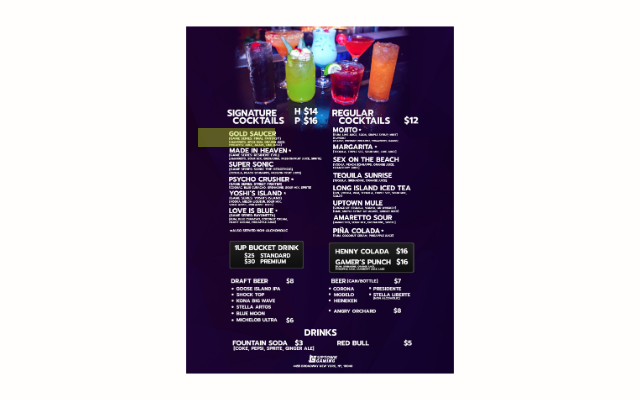
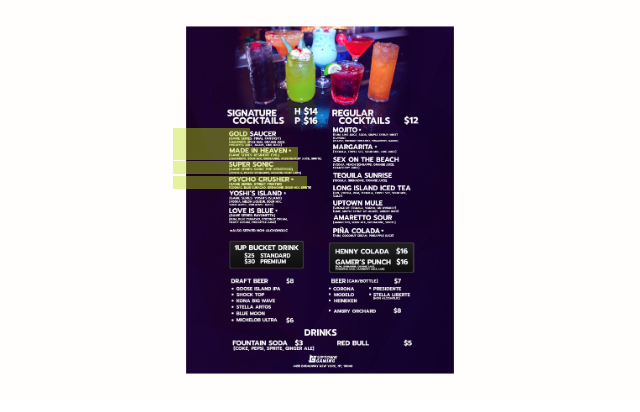
Before and after one commit to eotoalex/qr_wa_86thewait, a Next.js app: page / in a window 1280 px wide. Shown: the top 412 px of the page, without its empty margins (0-640 px from the left). Built offline with nearby package versions, Linux system fonts and the light colour scheme.

Commit message:
messing around with the aspect ration.

```diff
--- a/src/app/page.js
+++ b/src/app/page.js
@@ -12,7 +12,7 @@ export default function Home() {
   const handleClose = () => setShow(false);
   const handleShow = () => setShow(true);
   const handlePageRoutes = () => router.push('/orderPage');
-  const log = () => console.log(screenSize)
+  const log = () => console.log("Clcik works")
   const router = useRouter();
 
 
@@ -20,8 +20,6 @@ export default function Home() {
     width: typeof window !== 'undefined' ? window.innerWidth : 0,
     height: typeof window !== 'undefined' ? window.innerHeight : 0,
   });
-  // const screenWidth = screenSize.width;
-  // const screenHeight =screenSize.height;
 
   useEffect( () => {
       const handleResize = () => {
@@ -48,7 +46,7 @@ const container = {
   }
   const containerStyle = {
     position: 'relative',
-  aspectRatio: '11 / 9',
+    aspectRatio: '9 / 9',
     overflow: 'hidden',
     backgroundColor: 'rgb(255, 254, 253)',
     // width: '622px',
@@ -73,12 +71,60 @@ const imageLayer = {
     padding:'0',
 
   };
-const overlayStyle = {
+  const goldSaucer = {
     position: 'absolute',
     top: '32%',
-  left: '31%',
+    left: '27%',
     width: '12%',
     height: '4.7%',
+    backgroundColor: 'rgba(189, 222, 20, 0.4)',
+    display: 'flex',
+    justifyContent: 'center',
+    alignItems: 'center',
+    color: 'white',
+    fontSize: '24px',
+    zIndex: 1,
+    cursor: 'pointer',
+
+  };
+  const madeInHeaven = {
+    position: 'absolute',
+    top: '36.8%',
+    left: '27%',
+    width: '19.5%',
+    height: '3.3%',
+    backgroundColor: 'rgba(189, 222, 20, 0.4)',
+    display: 'flex',
+    justifyContent: 'center',
+    alignItems: 'center',
+    color: 'white',
+    fontSize: '24px',
+    zIndex: 1,
+    cursor: 'pointer',
+
+  };
+  const superSonic = {
+    position: 'absolute',
+    top: '40.2%',
+    left: '27%',
+    width: '19.5%',
+    height: '3.4%',
+    backgroundColor: 'rgba(189, 222, 20, 0.4)',
+    display: 'flex',
+    justifyContent: 'center',
+    alignItems: 'center',
+    color: 'white',
+    fontSize: '24px',
+    zIndex: 1,
+    cursor: 'pointer',
+
+  };
+  const psychoCrusher = {
+    position: 'absolute',
+    top: '43.9%',
+    left: '27%',
+    width: '21%',
+    height: '3.4%',
     backgroundColor: 'rgba(189, 222, 20, 0.4)',
     display: 'flex',
     justifyContent: 'center',
@@ -102,10 +148,26 @@ const overlayStyle = {
           />
         {/* Overlay 1 */}
         <div
-        style={overlayStyle}
+        style={goldSaucer}
         className=''
         onClick={log}
         />
+         <div
+        style={madeInHeaven}
+        className=''
+        onClick={log}
+        />
+        <div
+        style={superSonic}
+        className=''
+        onClick={log}
+        />
+         <div
+        style={psychoCrusher}
+        className=''
+        onClick={log}
+        />
+
       </div>
               {/* Modal */}
         <Modal show={show} onHide={handleClose} animation={false} transition={false}>
```
Also changed, not shown: src/app/styles.css (line endings or trailing spaces). Lines whose indentation alone changed are shown as unchanged.
